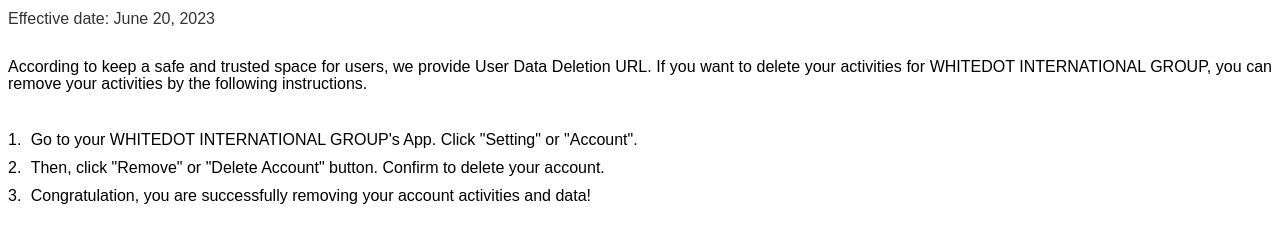
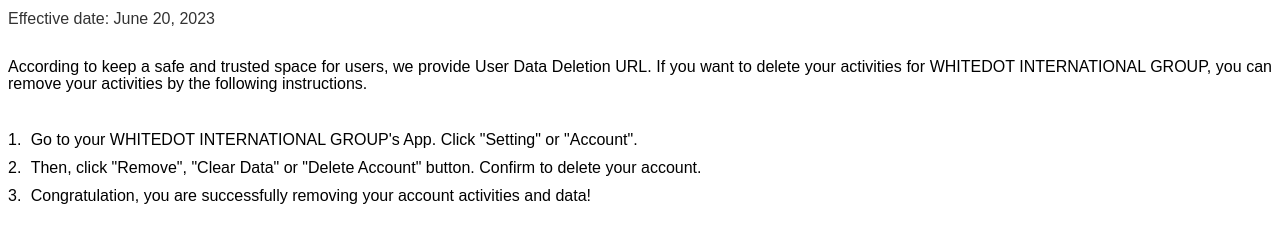
Before and after one commit to whitedotfun/whitedotfun.github.io, a plain HTML site: page data_deletion.htm in a window 1280 px wide. Shown: the part 71-314 px from the top of the page. Drawn offline with Linux system fonts and the light colour scheme.

Commit message:
Update data_deletion.htm

```diff
--- a/data_deletion.htm
+++ b/data_deletion.htm
@@ -2000,7 +2000,7 @@
 style='font-size:12.0pt;line-height:107%;mso-bidi-font-family:微软雅黑'><span
 style='mso-list:Ignore'>2.<span style='font:7.0pt "Times New Roman"'>&nbsp;&nbsp;&nbsp;
 </span></span></span><![endif]><span style='font-size:12.0pt;line-height:107%'>Then,
-click "Remove" or "Delete Account" button. Confirm to delete your account.<o:p></o:p></span></p>
+click "Remove", "Clear Data" or "Delete Account" button. Confirm to delete your account.<o:p></o:p></span></p>
 
 <p class=MsoListParagraph style='margin-left:18.0pt;text-indent:-18.0pt;
 mso-char-indent-count:0;mso-list:l8 level1 lfo19'><![if !supportLists]><span
```
